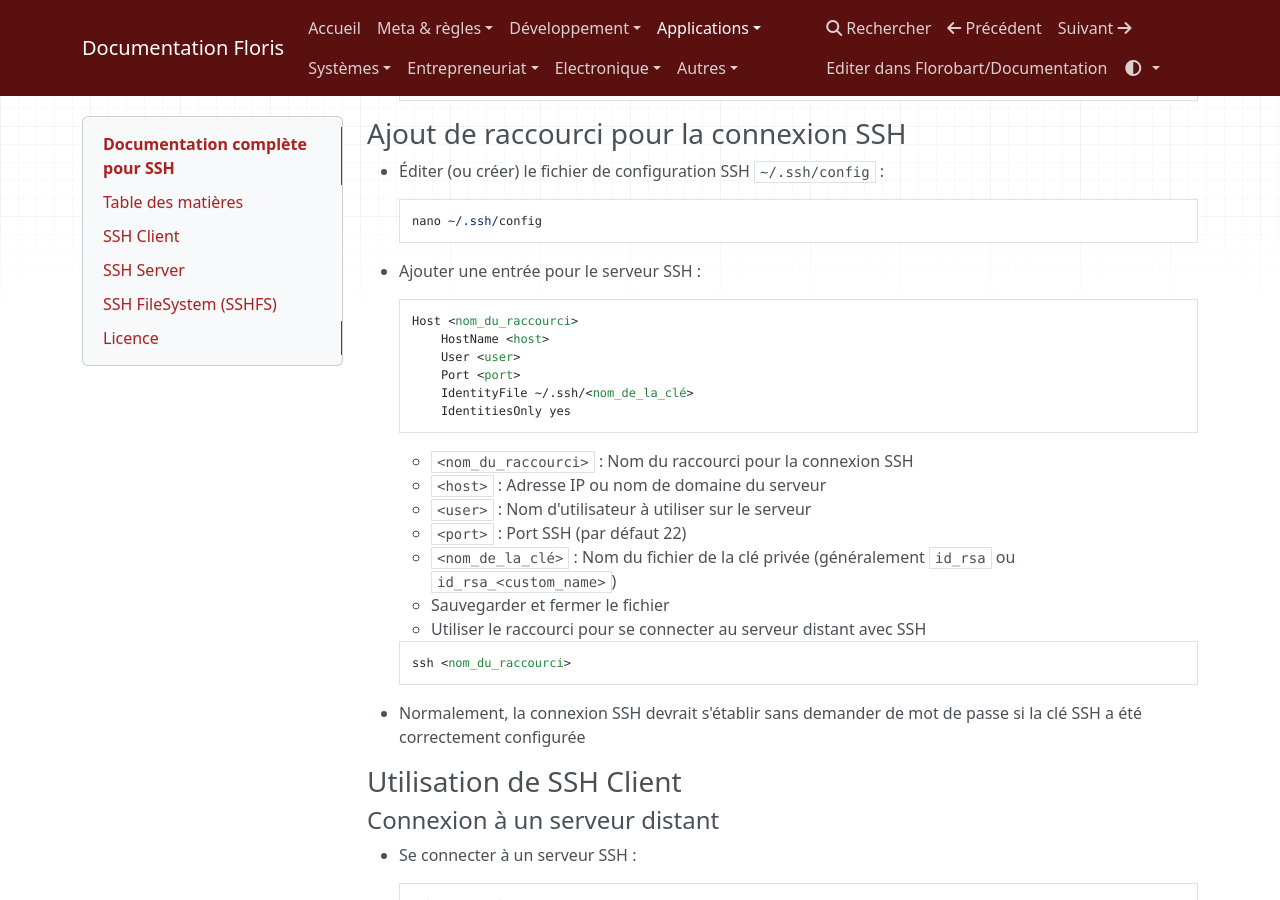
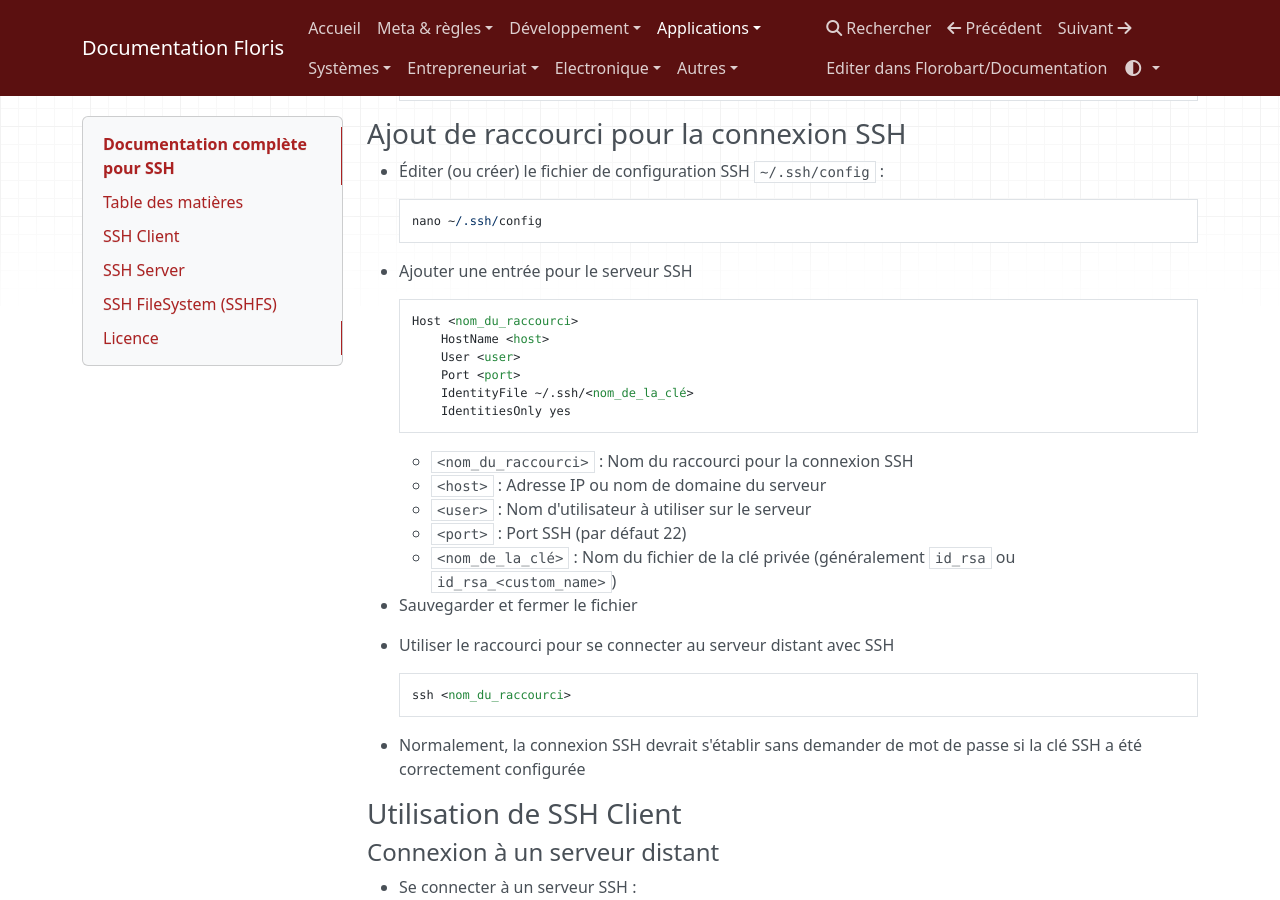
Before and after one commit to FloRobart/Documentations, an MkDocs documentation site: the page built from docs/02_applications/ssh.md, in a window 1280 px wide and 900 px high, scrolled down 1779 px. Built offline with MkDocs 1.6.1, drawn with Linux system fonts in a browser that asks for light colours; nearby versions of some CDN libraries.

Commit message:
fix(ssh): fix format

````diff
--- a/docs/02_applications/ssh.md
+++ b/docs/02_applications/ssh.md
@@ -92,7 +92,7 @@
     nano ~/.ssh/config
     ```
 
-- Ajouter une entrée pour le serveur SSH :
+- Ajouter une entrée pour le serveur SSH
 
     ```plaintext
     Host <nom_du_raccourci>
@@ -108,6 +108,7 @@
     - `<user>` : Nom d'utilisateur à utiliser sur le serveur
     - `<port>` : Port SSH (par défaut 22)
     - `<nom_de_la_clé>` : Nom du fichier de la clé privée (généralement `id_rsa` ou `id_rsa_<custom_name>`)
+
 - Sauvegarder et fermer le fichier
 - Utiliser le raccourci pour se connecter au serveur distant avec SSH
 
@@ -191,6 +192,7 @@
         ```
 
     - Sauvegarder et quitter.
+
 - Redémarrer le service SSH.
 
     ```bash
@@ -237,6 +239,7 @@
         ```
 
     - Sauvegarder et quitter.
+
 - Redémarrer le service SSH.
 
     ```bash
@@ -250,6 +253,7 @@
     ```
 
     - Les deux lignes retournées doivent être `passwordauthentication no` et `usepam no`.
+
 - Vérifier que la connexion SSH fonctionne toujours avec la clé SSH.
 
     ```bash
@@ -316,6 +320,7 @@
     ```
 
     - `<dossier>` : Nom du dossier
+
 - Monter le système de fichier distant :
 
     ```bash
````
